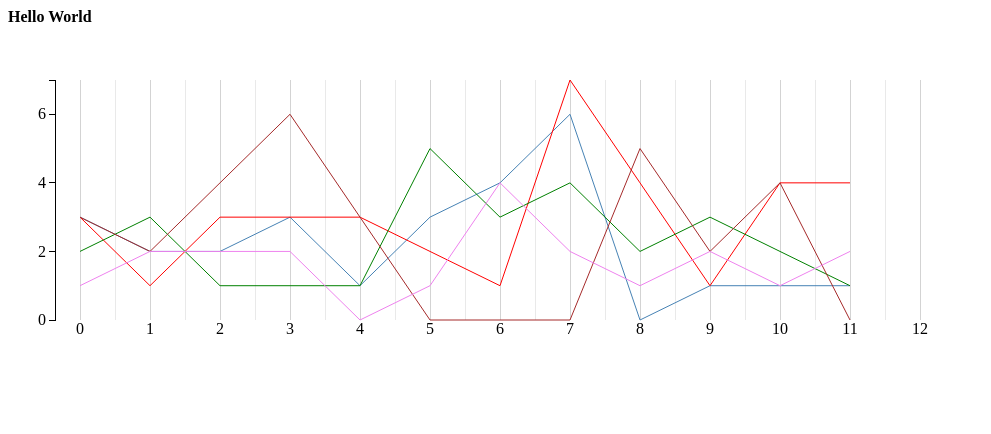
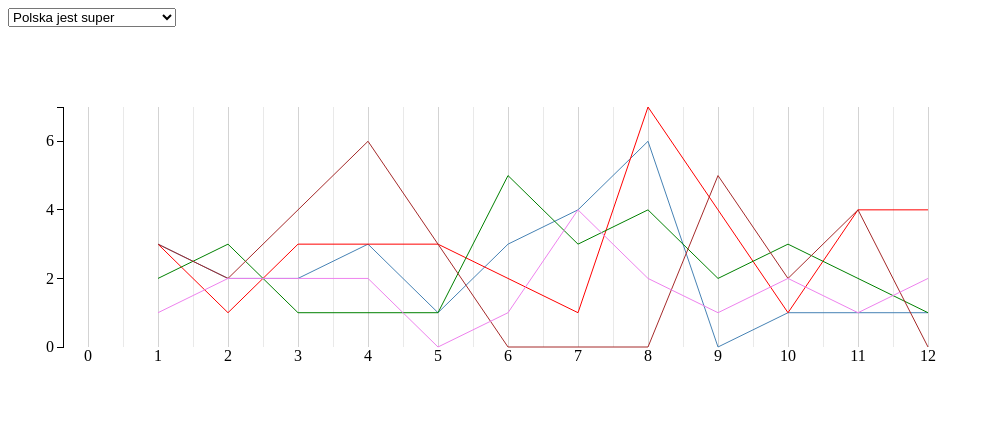
Before and after one commit to tgrez/sejm-ngram, a plain HTML site: page visualize/visualize.html in a window 1280 px wide. Shown: the whole page, without its empty margins (0-991 px from the left). Drawn offline with Linux system fonts and the light colour scheme.

Commit message:
added dropdown list in visualize.html with possible (fake) ngrams

```diff
--- a/visualize/js/getData.js
+++ b/visualize/js/getData.js
@@ -6,9 +6,9 @@ function hello(){
 data - rows with data
 ...
 */
-function getNGramsList(data, startDate, stopDate, step, party){
+function getNGramsList(data, startDate, stopDate, step, party, nGramToVisualize){
 
-    ngram = "Polska jest super";
+    // ngram = "Polska jest super";
     // console.log(data);
 
     var nGramNumbers = new Array();
@@ -22,7 +22,7 @@ function getNGramsList(data, startDate, stopDate, step, party){
           // console.log("bierzemy!");
         // console.log(data[i]);
         if(data[i]["Partia"] != party) continue;
-        if(data[i]["Ngram"] != ngram) continue;
+        if(data[i]["Ngram"] != nGramToVisualize) continue;
 
 
 
--- a/visualize/js/visualize.js
+++ b/visualize/js/visualize.js
@@ -15,6 +15,34 @@ dataSets - array of arrays containing nrOfNGrams for relevant period for one par
             => .......
             => [10] : 1;
 */
+
+/*
+Main visualization function
+*/
+function startVisualization(nGramToVisualize){
+
+
+            console.log("startVisuzalition() with param: " + nGramToVisualize);
+
+            // reset the div with graph
+            document.getElementById("graph").innerHTML = "";
+            d3.csv("fake_data.csv", function(data) {
+
+            startDate = new Date("01/01/2008");  //it's so stuping, JavaScript uses month from 0
+            stopDate = new Date("01/01/2009");
+            step = 12;
+
+            var dataSets = new Array();
+                dataSets["PIS"] = getNGramsList(data, startDate, stopDate, step, "PIS", nGramToVisualize);
+                dataSets["PO"] = getNGramsList(data, startDate, stopDate, step, "PO", nGramToVisualize);
+                dataSets["RP"] = getNGramsList(data, startDate, stopDate, step, "RP", nGramToVisualize);
+                dataSets["SLD"] = getNGramsList(data, startDate, stopDate, step, "SLD", nGramToVisualize);
+                dataSets["PSL"] = getNGramsList(data, startDate, stopDate, step, "PSL", nGramToVisualize);
+            visualize(dataSets, startDate, stopDate, step);
+        });
+}
+
+
 function visualize(dataSets, startDate, stopDate, step){
     /* implementation heavily influenced by http://bl.ocks.org/1166403 */
         // data = [];
@@ -26,14 +54,8 @@ function visualize(dataSets, startDate, stopDate, step){
             dataSets[a] =  convertAssArrayToNormal(dataSets[a], step);
         }
 
-        // console.log(dataSets);
-
-
-        // var dataSetPis = convertAssArrayToNormal(dataSets["PIS"], step);
-        // var dataSetPo = convertAssArrayToNormal(dataSets["PO"], step);
-
         var maxVal = maxValueFromDataSetS(dataSets);
-       console.log("max val: " + maxVal);
+        console.log("max val: " + maxVal);
 
          //console.log(dataSetPis);
          //console.log(dataSetPo);
@@ -66,7 +88,7 @@ function visualize(dataSets, startDate, stopDate, step){
                 // verbose logging to show what's actually being done
                 //console.log('Plotting X value for data point: ' + d + ' using index: ' + i + ' to be at: ' + x(i) + ' using our xScale.');
                 // return the X coordinate where we want to plot this datapoint
-                return x(i);
+                return x(i + 1);
             })
             .y(function(d) {
                 // verbose logging to show what's actually being done
--- a/visualize/visualize.html
+++ b/visualize/visualize.html
@@ -58,50 +58,26 @@
         </style>
     </head>
     <body>
-        <script type="text/javascript">
-        	document.write('<b>Hello World</b>');
-            // Your beautiful D3 code will go here
-        </script>
+        <div id ="upper">
+            <select onChange="startVisualization(this.options[this.selectedIndex].value);">
+                  <option value="Polska jest super">Polska jest super</option>
+                  <option value="Polska jest be">Polska jest be</option>
+                  <option value="Balcerowicz musi odejść">Balcerowicz musi odejść</option>
+                  <option value="Niesioł siad">Niesioł siad</option>
+                  <option value="Żądam sprawiedliwości!">Żądam sprawiedliwości!</option>
+                  <option value="Nie chcę już nic.">Nie chcę już nic.</option>
+                  <option value="Banda matołów">Banda matołów</option>
+                  <option value="Gdzie jest krzyż">Gdzie jest krzyż</option>
+            </select>
+        </div>
 
-        <div id="graph" class="aGraph" style="position:absolute;top:0px;left:0; float:left;"></div>
+        <!-- <div id="graph" class="aGraph" style="position:absolute;top:0px;left:0; float:left;"></div> -->
+        <div id="graph" class="aGraph"></div>
 
 
     <script>
         // main loop of our site
-        // csvContent = d3.csv("fake_data.csv");
-
-        // console.log(d3.csv.parse(csvContent));
-
-        d3.csv("fake_data.csv", function(data) {
-
-            // console.log(data[0].Data);
-
-            // data.forEach(function(d) {
-            //     d.date = formatDate.parse(d.date);
-            //     d.price = +d.price;
-            // });
-        //7/30/2009'
-            // startDate = new Date(2008, 00,01);  //it's so stuping, JavaScript uses month from 0
-            // stopDate = new Date(2009, 00,01);
-            startDate = new Date("01/01/2008");  //it's so stuping, JavaScript uses month from 0
-            stopDate = new Date("01/01/2009");
-            step = 12;
-            party = "PO";
-            dataSetPis = getNGramsList(data, startDate, stopDate, step, "PIS");
-            dataSetPo = getNGramsList(data, startDate, stopDate, step, "PO");
-
-
-            var dataSets = new Array();
-            dataSets["PIS"] = dataSetPis;
-            dataSets["PO"] = dataSetPo;
-            dataSets["RP"] = getNGramsList(data, startDate, stopDate, step, "RP");
-            dataSets["SLD"] = getNGramsList(data, startDate, stopDate, step, "SLD");
-            dataSets["PSL"] = getNGramsList(data, startDate, stopDate, step, "PSL");
-            // console.log(dataSets);
-
-
-            visualize(dataSets, startDate, stopDate, step);
-        });
+         startVisualization("Polska jest super");
 
 
     </script>
```
